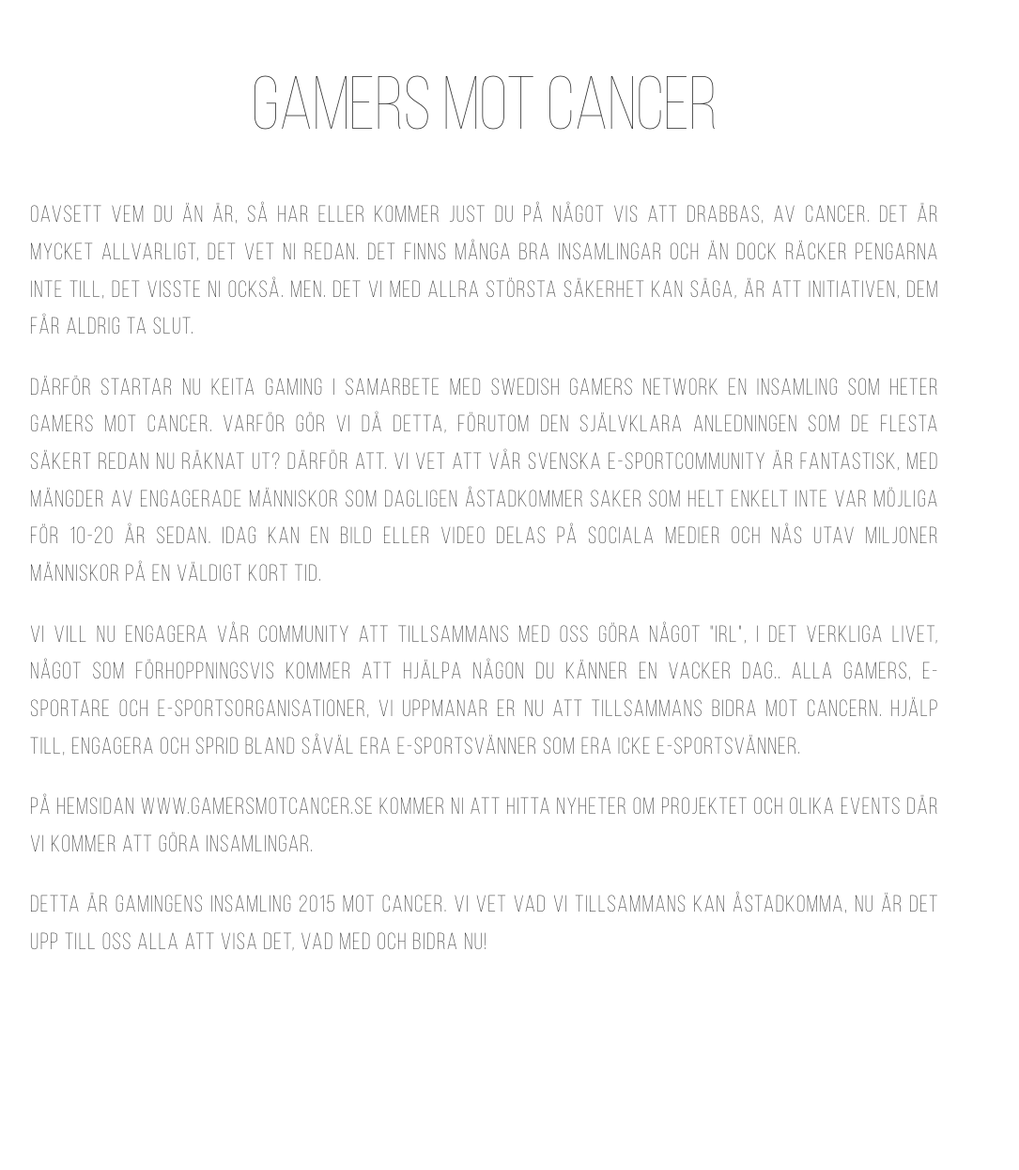
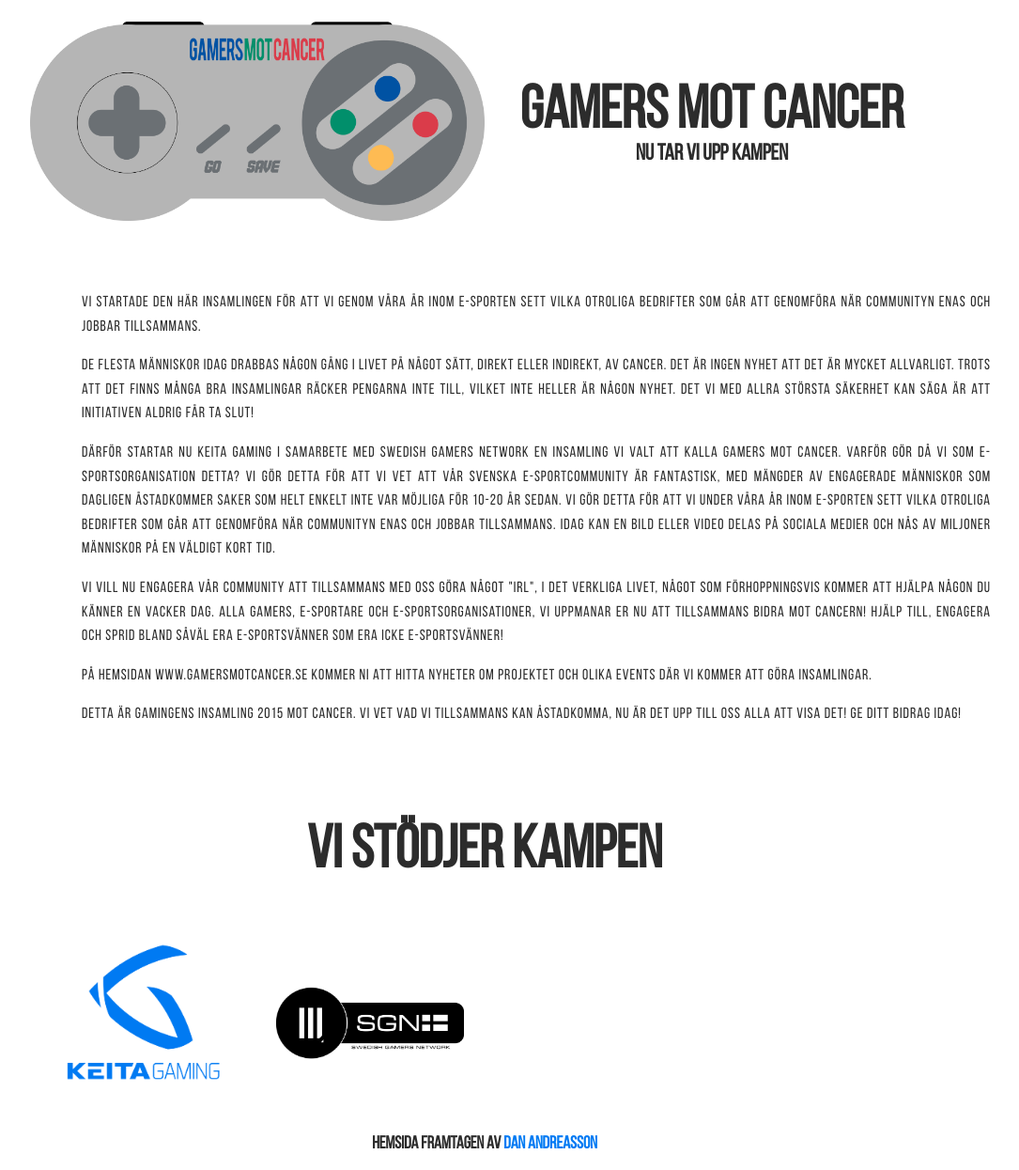
Before and after one commit to backclap/gamersmotcancer, a plain HTML site: page index.html in a window 1280 px wide. Shown: the whole page at 94% size, without its empty margins (124-1209 px from the left). Before the commit the page ends 1072 px from the top, so only its background shows below. Drawn offline with Linux system fonts and the light colour scheme.

Commit message:
Updated website

```diff
--- a/index.html
+++ b/index.html
@@ -7,20 +7,36 @@
   </head>
 <body>
   <div class="wrapper">
+    <!--<h1>Gamers mot Cancer</h1>-->
+    <div class="row">
+      <div class="col col-half">
+        <img src="assets/logo.png" class="logo">
+      </div>
+      <div class="col col-half">
         <h1>Gamers mot Cancer</h1>
+        <h2>Nu tar vi upp kampen</h2>
+      </div>
+    </div>
+    <div class="row information">
+      <div class="col col-full">
         <p>
-    Oavsett vem du än är, så har eller kommer just du på något vis att drabbas, av cancer.
-    Det är mycket allvarligt, det vet ni redan. Det finns många bra insamlingar och än dock räcker pengarna inte till, det visste ni också. Men. Det vi med allra största säkerhet kan säga, är att initiativen, dem får aldrig ta slut.
+        Vi startade den här insamlingen för att vi genom våra år inom e-sporten sett vilka otroliga bedrifter som går att genomföra när communityn enas och jobbar tillsammans.
         </p>
 
         <p>
-    Därför startar nu Keita Gaming i samarbete med Swedish Gamers Network en insamling som heter Gamers mot cancer.
-    Varför gör vi då detta, förutom den självklara anledningen som de flesta säkert redan nu räknat ut?
-    Därför att. Vi vet att vår Svenska e-sportcommunity är fantastisk, med mängder av engagerade människor som dagligen åstadkommer saker som helt enkelt inte var möjliga för 10-20 år sedan. Idag kan en bild eller video delas på sociala medier och nås utav miljoner människor på en väldigt kort tid.
+        De flesta människor idag drabbas någon gång i livet på något sätt, direkt eller indirekt, av cancer.
+        Det är ingen nyhet att det är mycket allvarligt. Trots att det finns många bra insamlingar räcker pengarna inte till, vilket inte heller är någon nyhet. Det vi med allra största säkerhet kan säga är att initiativen aldrig får ta slut!
         </p>
 
         <p>
-    Vi vill nu engagera vår community att tillsammans med oss göra något "IRL", i det verkliga livet, något som förhoppningsvis kommer att hjälpa någon du känner en vacker dag.. Alla gamers, e-sportare och e-sportsorganisationer, vi uppmanar er nu att tillsammans bidra mot cancern. Hjälp till, engagera och sprid bland såväl era e-sportsvänner som era icke e-sportsvänner.
+        Därför startar nu Keita Gaming i samarbete med Swedish Gamers Network en insamling vi valt att kalla Gamers mot cancer.
+        Varför gör då vi som e-sportsorganisation detta?
+        Vi gör detta för att vi vet att vår Svenska e-sportcommunity är fantastisk, med mängder av engagerade människor som dagligen åstadkommer saker som helt enkelt inte var möjliga för 10-20 år sedan. Vi gör detta för att vi under våra år inom e-sporten sett vilka otroliga bedrifter som går att genomföra när communityn enas och jobbar tillsammans.
+        Idag kan en bild eller video delas på sociala medier och nås av miljoner människor på en väldigt kort tid.
+        </p>
+
+        <p>
+        Vi vill nu engagera vår community att tillsammans med oss göra något "IRL", i det verkliga livet, något som förhoppningsvis kommer att hjälpa någon du känner en vacker dag. Alla gamers, e-sportare och e-sportsorganisationer, vi uppmanar er nu att tillsammans bidra mot cancern! Hjälp till, engagera och sprid bland såväl era e-sportsvänner som era icke e-sportsvänner!
         </p>
 
         <p>
@@ -28,9 +44,24 @@
         </p>
 
         <p>
-    Detta är gamingens insamling 2015 mot cancer. Vi vet vad vi tillsammans kan åstadkomma, nu är det upp till oss Alla att visa det, vad med och bidra nu!
+        Detta är gamingens insamling 2015 mot cancer. Vi vet vad vi tillsammans kan åstadkomma, nu är det upp till oss alla att visa det! Ge ditt bidrag idag!
         </p>
-
+      </div>
+    </div>
+    <div class="row">
+      <div class="col col-full">
+        <div class="support">Vi stödjer kampen</div>
+      </div>
+    </div>
+    <div class="row">
+      <a href="http://keita-gaming.com"><img src="assets/keita-logo.png" class="supporter"></a>
+      <a href="http://the-sgn.com"><img src="assets/sgn-logo.png" class="supporter"></a>
+    </div>
+  </div>
+  <div class="row">
+    <div class="col col-full">
+      <h3 class="by">Hemsida framtagen av <a href="http://danandreasson.se">Dan Andreasson</a></h3>
+    </div>
   </div>
 </body>
 </html>
--- a/style/style.css
+++ b/style/style.css
@@ -24,18 +24,65 @@ body {
   padding: 15px;
 }
 
-.wrapper h1 {
+.logo {
+  width: 100%;
+  margin: 0 auto;
+}
+
+.row {
+  width: 100%;
+  float: left;
+}
+
+.row .col {
+  float: left;
+}
+
+.row .col-half {
+  width: 50%;
+}
+
+.row .col-full {
+  width: 100%;
+}
+
+h1, h2, h3, h4, .support {
   text-align: center;
-  font-size: 5em;
-  font-weight: 300;
-  font-family: "bebasThin";
+}
+
+h1 {
+  margin: 65px 0 0;
+  font-size: 4em;
+}
+
+h2 {
+  margin-top: 0;
+}
+
+.information {
+  padding: 55px;
 }
 
 .wrapper p {
   line-height: 1.6em;
   letter-spacing: 0.0625em;
-  font-family: "bebasLight";
-  font-size: 1.55em;
   text-align: justify;
   text-justify: inter-word;
 }
+
+.support {
+  padding: 30px;
+  font-size: 4em;
+  font-weight: 900;
+}
+
+.supporter {
+  width: 200px;
+  padding: 20px;
+}
+
+
+.by a {
+  text-decoration: none;
+  color: #007af3;
+}
```
Also changed, not shown: assets/keita-logo.png (added), assets/logo.png (added), assets/sgn-logo.png (added). Lines whose indentation alone changed are shown as unchanged.
